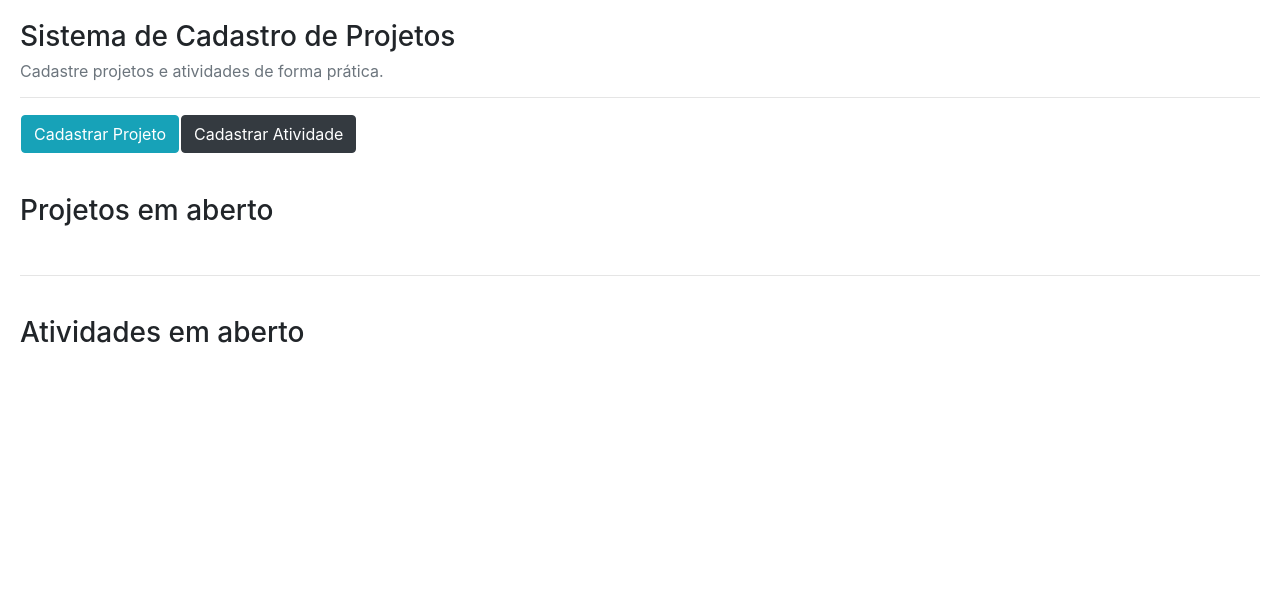
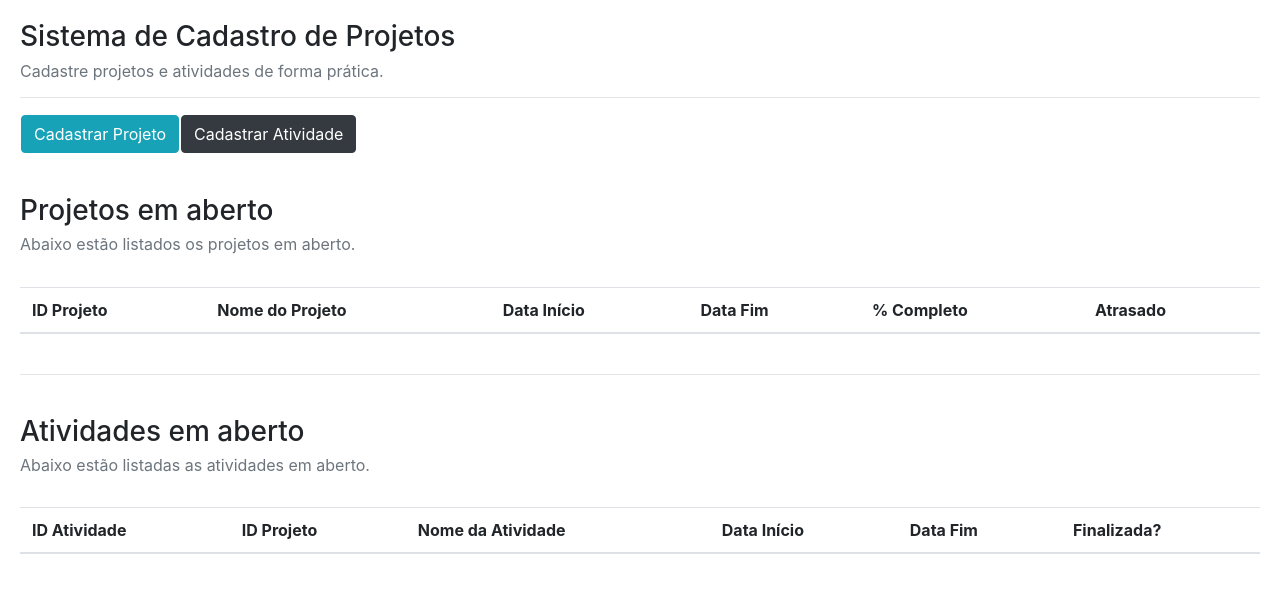
Before and after one commit to LuizKraisch/gestao-projetos-atividades, a PHP site: page / in a window 1280 px wide. Shown: the top 593 px of the page. Run offline with PHP 8.4, Linux system fonts and the light colour scheme; tables that the repository leaves empty or names only in its code hold one stand-in row (values such as "Sample post"); data that the repository does not hold is empty.

Commit message:
Listas Funcionando

```diff
--- a/index.php
+++ b/index.php
@@ -6,6 +6,13 @@
     <script src="https://cdnjs.cloudflare.com/ajax/libs/popper.js/1.14.7/umd/popper.min.js" integrity="sha384-UO2eT0CpHqdSJQ6hJty5KVphtPhzWj9WO1clHTMGa3JDZwrnQq4sF86dIHNDz0W1" crossorigin="anonymous"></script>
     <script src="https://stackpath.bootstrapcdn.com/bootstrap/4.3.1/js/bootstrap.min.js" integrity="sha384-JjSmVgyd0p3pXB1rRibZUAYoIIy6OrQ6VrjIEaFf/nJGzIxFDsf4x0xIM+B07jRM" crossorigin="anonymous"></script>
     <link rel="stylesheet" href="estilo.css">
+    <?php
+        include 'conexao.php';
+        $sql_pro = 'select * from projetos';
+        $sql_ati = 'select * from atividades';
+        $query_pro = mysqli_query($conexao,$sql_pro);
+        $query_ati = mysqli_query($conexao,$sql_ati);
+    ?>
 </head>
 <body>
     <h3>Sistema de Cadastro de Projetos</h3>
@@ -27,12 +34,70 @@
     </table>
     <br>
     <h3>Projetos em aberto</h3>
+    <h6 class="text-muted font-weight-normal">Abaixo estão listados os projetos em aberto.</h6>
     <br>
-
+    <table class="table table-hover">
+        <thead>
+            <th scope="col">ID Projeto</td>
+            <th scope="col">Nome do Projeto</td>
+            <th scope="col">Data Início</td>
+            <th scope="col">Data Fim</td>
+            <th scope="col">% Completo</th>
+            <th scope="col">Atrasado</th>
+        </thead>
+        <?php
+            while($projetos = mysqli_fetch_array($query_pro))
+            {
+                $IDProjeto = $projetos["IDProjeto"];
+                $nomeProjeto = $projetos["nomeProjeto"];
+                $dataInicio = $projetos["dataInicio"];
+                $dataFim = $projetos["dataFim"];
+        ?>
+        <tr>
+            <td><?php echo $IDProjeto ?></td>
+            <td><?php echo $nomeProjeto ?></td>
+            <td><?php echo $dataInicio ?></td>
+            <td><?php echo $dataFim ?></td>
+        </tr>
+        <?php
+            }
+        ?>
+    </table>
     <hr>
     <br>
     <h3>Atividades em aberto</h3>
+    <h6 class="text-muted font-weight-normal">Abaixo estão listadas as atividades em aberto.</h6>
     <br>
-
+    <table class="table table-hover">
+        <thead>
+            <th scope="col">ID Atividade</td>
+            <th scope="col">ID Projeto</td>
+            <th scope="col">Nome da Atividade</td>
+            <th scope="col">Data Início</td>
+            <th scope="col">Data Fim</td>
+            <th scope="col">Finalizada?</th>
+        </thead>
+        <?php
+            while($atividades = mysqli_fetch_array($query_ati))
+            {
+                $IDAtividade = $atividades["IDAtividade"];
+                $IDProjeto = $atividades["IDProjeto"];
+                $nomeAtividade = $atividades["nomeAtividade"];
+                $dataInicio = $atividades["dataInicio"];
+                $dataFim = $atividades["dataFim"];
+                $infoFinzalizada = $atividades["infoFinalizada"];
+        ?>
+        <tr>
+            <td><?php echo $IDAtividade ?></td>
+            <td><?php echo $IDProjeto ?></td>
+            <td><?php echo $nomeAtividade ?></td>
+            <td><?php echo $dataInicio ?></td>
+            <td><?php echo $dataFim ?></td>
+            <td><?php echo $infoFinzalizada ?></td>
+        </tr>
+        <?php
+            }
+        ?>
+    </table>
 </body>
 </html>
```
